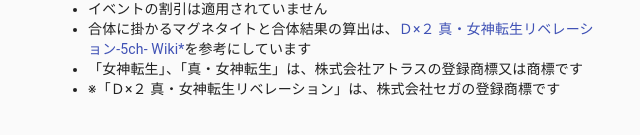
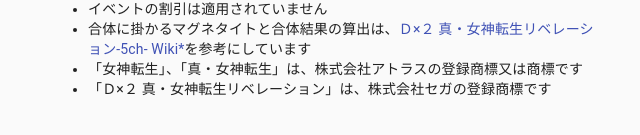
Before and after one commit to k0sukey/d2, a Next.js app: page / in a window 1280 px wide. Shown: the part 211-346 px from the top of the page, without its empty margins (316-956 px from the left). Built offline with nearby package versions, Linux system fonts and the light colour scheme.

Commit message:
fix text

```diff
--- a/components/result.tsx
+++ b/components/result.tsx
@@ -69,7 +69,7 @@
             「女神転生」、「真・女神転生」は、株式会社アトラスの登録商標又は商標です
           </li>
           <li>
-            ※「Ｄ×２ 真・女神転生リベレーション」は、株式会社セガの登録商標です
+            「Ｄ×２ 真・女神転生リベレーション」は、株式会社セガの登録商標です
           </li>
         </ul>
       </>
```
